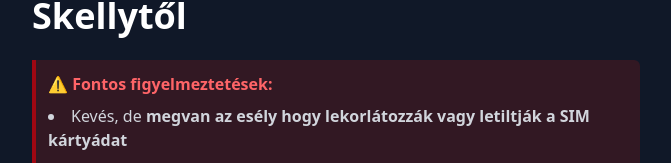
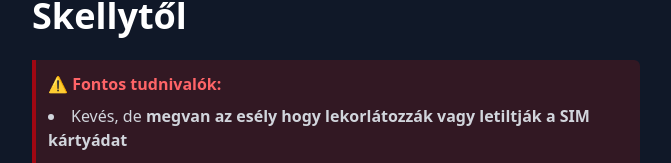
Before and after one commit to freemobilenetguide/freemobilenetguide.github.io, a SvelteKit app: page /ingyen-mobilnet in a window 1280 px wide. Shown: the part 124-287 px from the top of the page, without its empty margins (304-975 px from the left). Built offline with nearby package versions, Linux system fonts and the light colour scheme.

Commit message:
Update +page.svelte

```diff
--- a/src/routes/ingyen-mobilnet/+page.svelte
+++ b/src/routes/ingyen-mobilnet/+page.svelte
@@ -9,7 +9,7 @@
     <div class="space-y-6 text-gray-300">
        <div class="bg-red-900/30 border-l-4 border-red-800 p-3 rounded-r-md mt-3">
         <p class="text-red-400">
-          ⚠️ <strong>Fontos figyelmeztetések:</strong>
+          ⚠️ <strong>Fontos tudnivalók:</strong>
           <ul class="list-disc list-inside space-y-2 mt-2">
             <li>Kevés, de <strong>megvan az esély hogy lekorlátozzák vagy letiltják a SIM kártyádat</strong></li>
             <li>Csak <strong>saját felelősségre</strong> használd, vagy olyan SIM kártyával amit nem sajnálsz</li>
```
